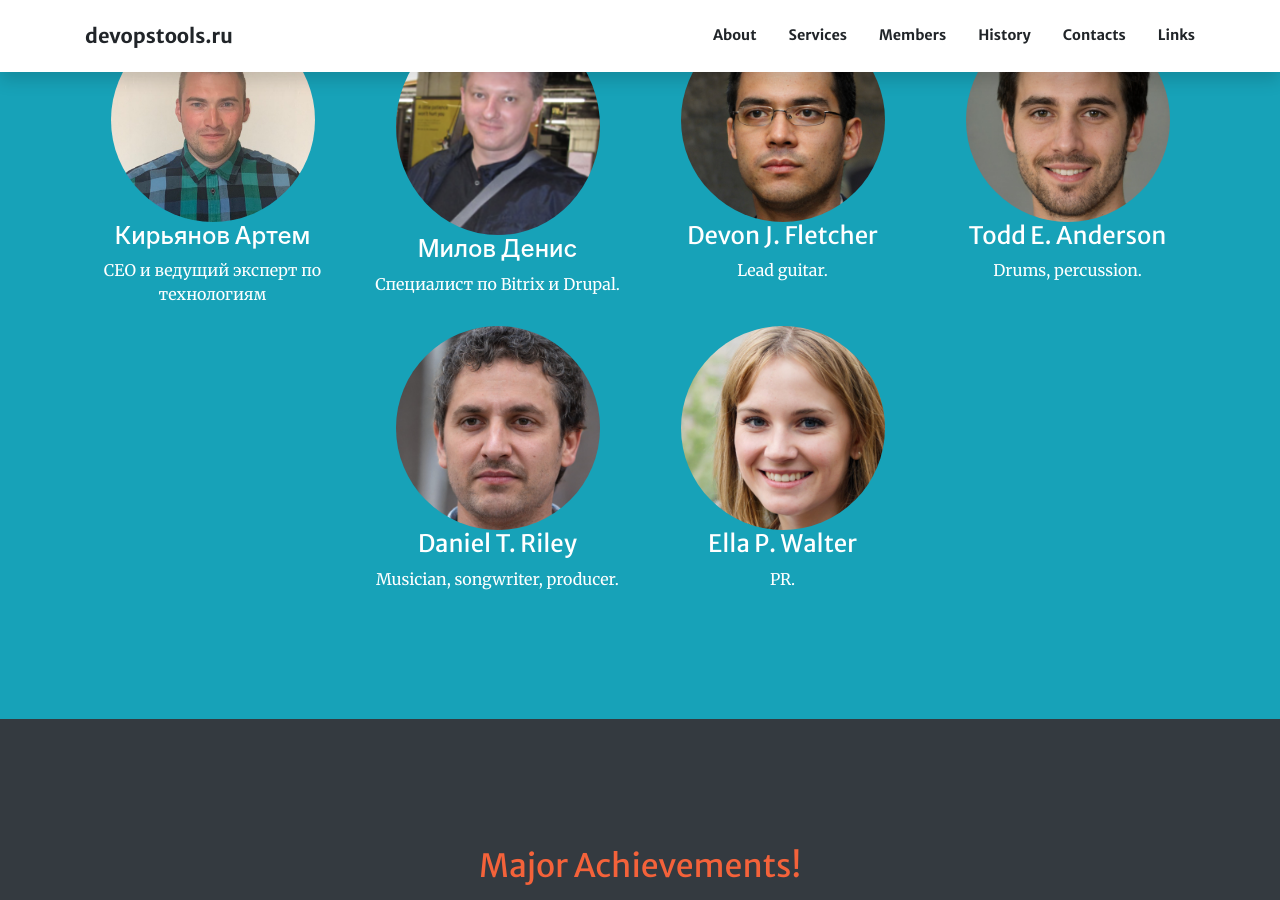
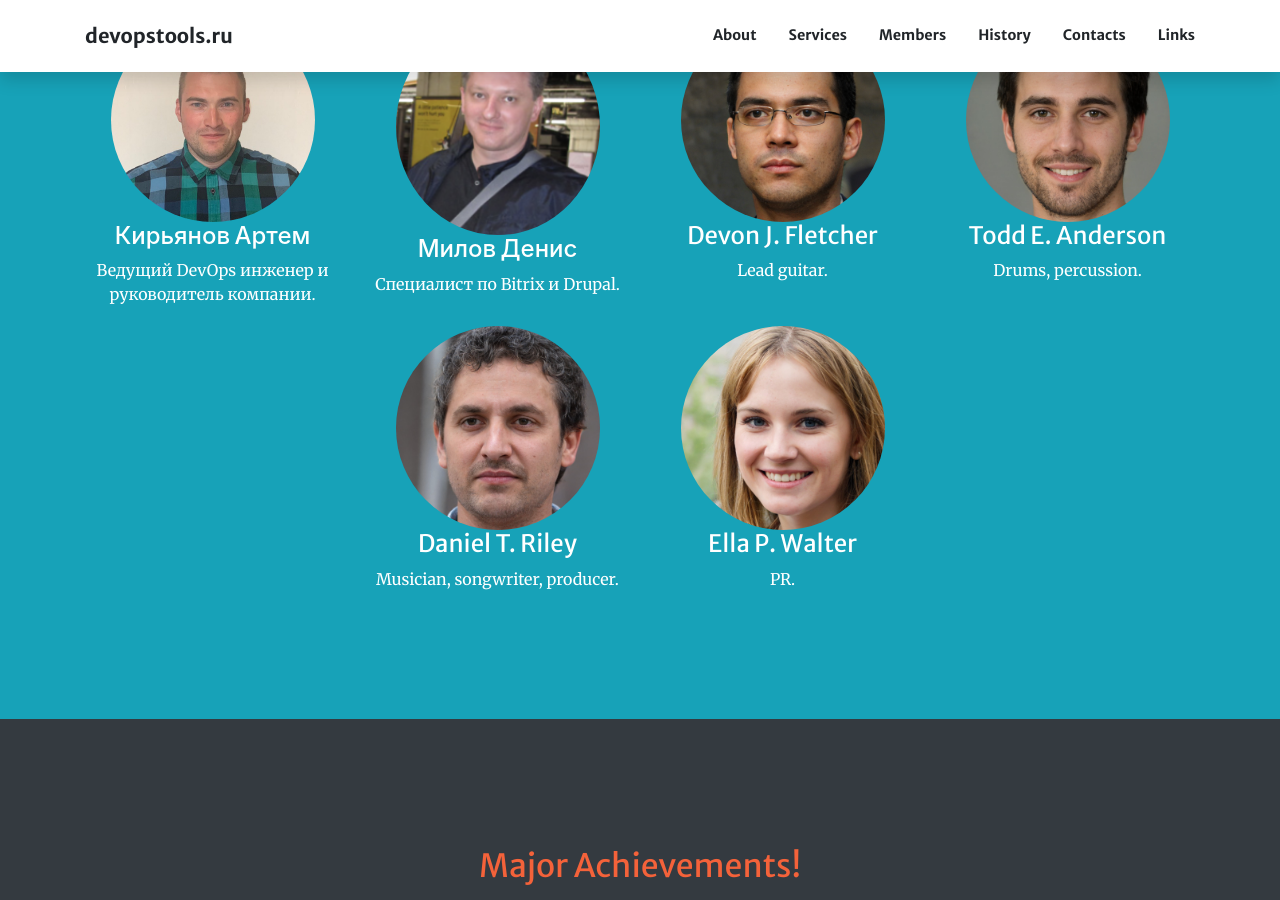
Before and after one commit to hacker342/devopstools.guthub.io, a Jekyll site: the page built from index.md, in a window 1280 px wide and 900 px high, scrolled down 3018 px. Built offline with Jekyll 4.4.1, drawn with Linux system fonts in a browser that asks for light colours; nearby versions of some CDN libraries.

Commit message:
add text

```diff
--- a/index.md
+++ b/index.md
@@ -88,7 +88,7 @@ sections:
     background_style: bg-info text-white
     members:
       - title: Кирьянов Артем
-        text: CEO и ведущий эксперт по технологиям
+        text: Ведущий DevOps инженер и руководитель компании.
         image: assets/img/members/me.png
         url: '#'
       - title: Милов Денис
```
